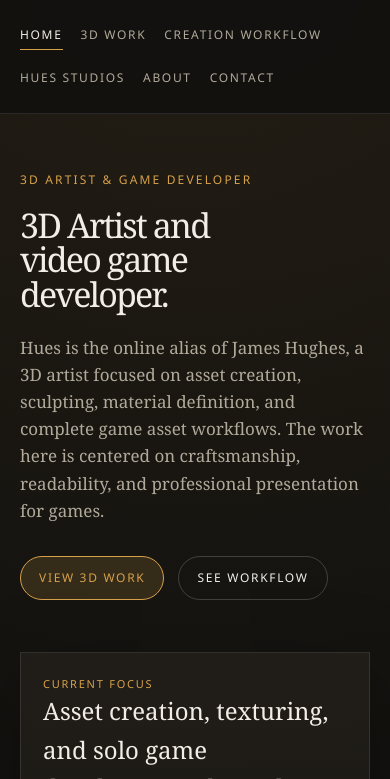
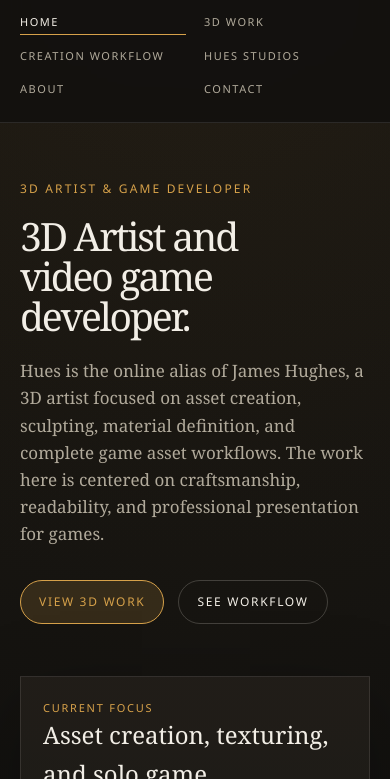
Before and after one commit to Hues3D/hues3d-portfolio, a plain HTML site: page index.html in a window 390 px wide. Shown: the part 65-844 px from the top of the page. Drawn offline with Linux system fonts and the light colour scheme.

Commit message:
Fix responsive navigation and mobile hero layout

```diff
--- a/assets/css/style.css
+++ b/assets/css/style.css
@@ -927,6 +927,20 @@ main,
   .nav {
     align-items: flex-start;
     flex-direction: column;
+    gap: 16px;
+  }
+
+  .nav-links {
+    width: 100%;
+    display: grid;
+    grid-template-columns: repeat(2, minmax(0, 1fr));
+    gap: 12px 18px;
+    font-size: 11px;
+  }
+
+  .nav-links a {
+    width: 100%;
+    padding-bottom: 4px;
   }
 
   .hero,
@@ -937,6 +951,11 @@ main,
     padding-bottom: 56px;
   }
 
+  .hero h1 {
+    font-size: clamp(30px, 10vw, 44px);
+    max-width: 10ch;
+  }
+
   .image-grid {
     gap: 14px;
     grid-template-columns: 1fr;
```
